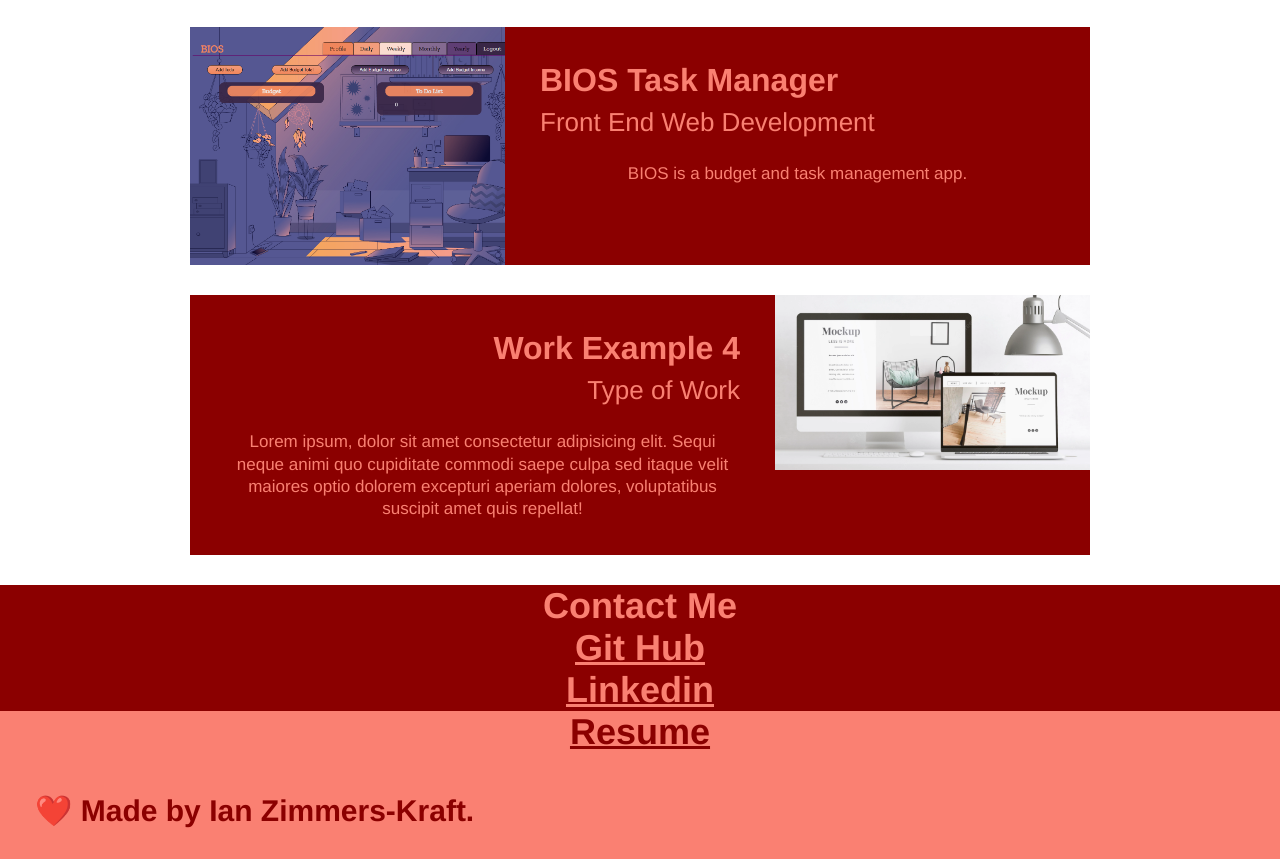
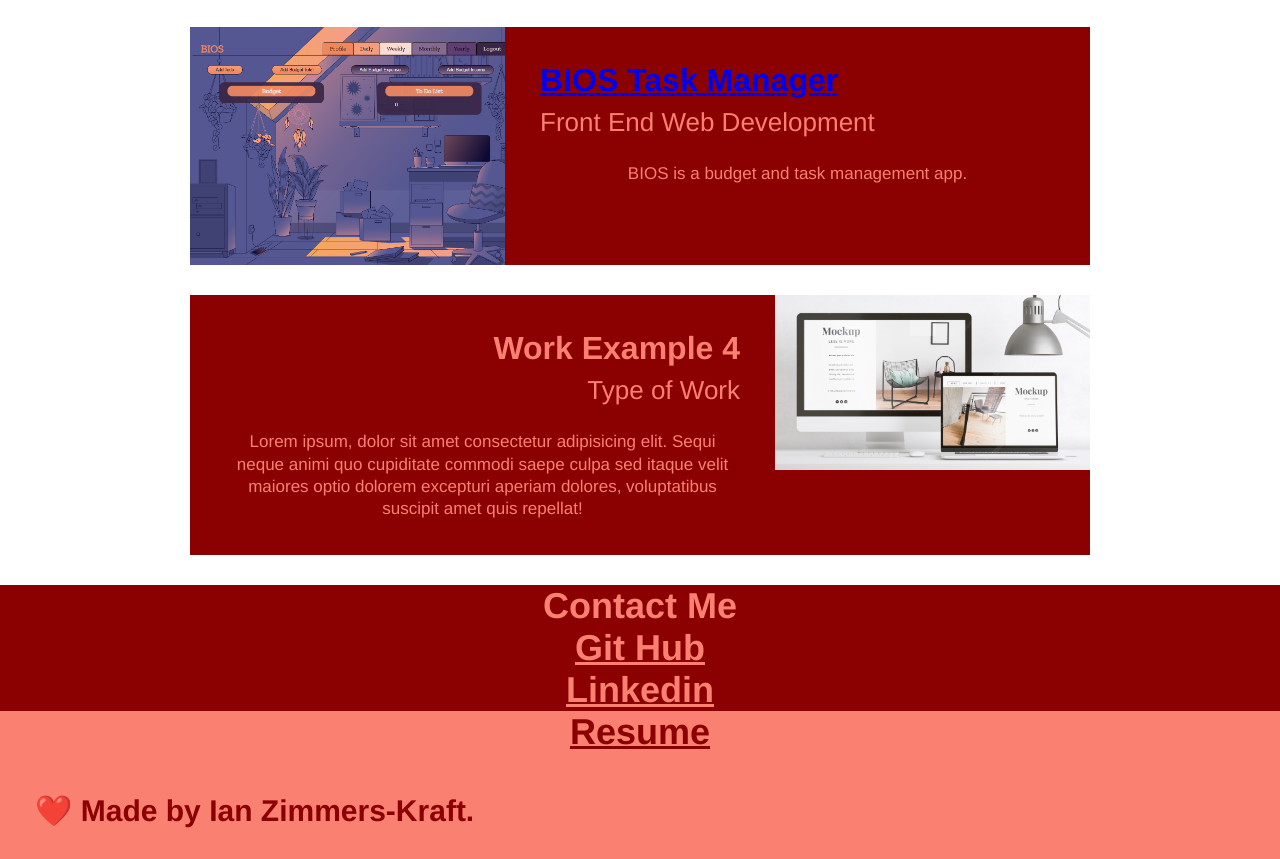
Before and after one commit to TheTrueZK/Challenge-02, a plain HTML site: page index.html in a window 1280 px wide. Shown: the part 1305-2164 px from the top of the page. Drawn offline with Linux system fonts and the light colour scheme.

Commit message:
added BIOS

```diff
--- a/index.html
+++ b/index.html
@@ -62,7 +62,7 @@
       <article class="work-example">
         <img src="./assets/images/BIOS.png" alt="Example of Work" />
         <div class="work-bio text-left">
-          <h3>BIOS Task Manager</h3>
+          <a href="https://biostodos.herokuapp.com/"><h3>BIOS Task Manager</h3></a>
           <h4>Front End Web Development</h4>
           <p>
             BIOS is a budget and task management app.
```
